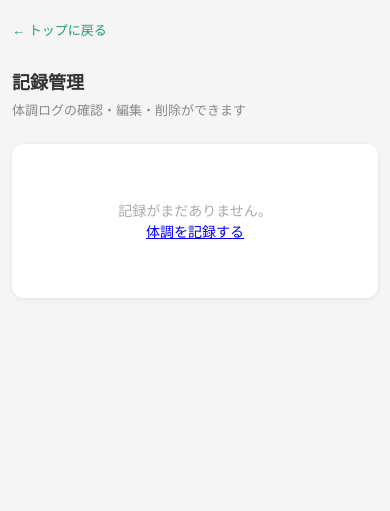
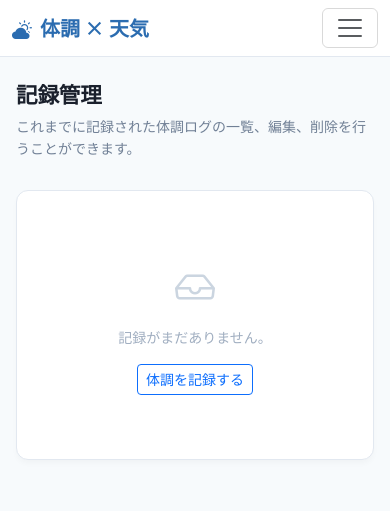
Before and after one commit to ks0227/health-weather-app, a Flask app: page /records in a window 390 px wide. Shown: the top 511 px of the page. Run offline with Flask 3, Linux system fonts and the light colour scheme.

Commit message:
fix : デザインをトップページと統合

```diff
--- a/templates/records.html
+++ b/templates/records.html
@@ -3,166 +3,233 @@
   <head>
     <meta charset="UTF-8" />
     <meta name="viewport" content="width=device-width, initial-scale=1.0" />
-    <title>記録管理</title>
+    <title>記録管理 - 体調 × 天気 分析システム</title>
+    <!-- Bootstrap 5 & Icons -->
     <link
-      href="https://fonts.googleapis.com/css2?family=M+PLUS+1p:wght@400;500;700&display=swap"
+      href="https://cdn.jsdelivr.net/npm/bootstrap@5.3.0/dist/css/bootstrap.min.css"
+      rel="stylesheet"
+    />
+    <link
+      href="https://cdn.jsdelivr.net/npm/bootstrap-icons@1.11.0/font/bootstrap-icons.css"
+      rel="stylesheet"
+    />
+    <!-- 統一フォント Noto Sans JP -->
+    <link
+      href="https://fonts.googleapis.com/css2?family=Noto+Sans+JP:wght@400;500;700&display=swap"
       rel="stylesheet"
     />
     <style>
-      * {
-        box-sizing: border-box;
-        margin: 0;
-        padding: 0;
+      :root {
+        --primary-color: #2b6cb0; /* ダークブルー */
+        --primary-hover: #1e4e80;
+        --primary-light: rgba(43, 108, 176, 0.08);
+        --accent-color: #319795; /* ティールブルー */
+        --bg-light: #f7fafc; /* クリーンな背景 */
+        --text-dark: #2d3748;
+        --border-color: #e2e8f0;
       }
 
       body {
-        font-family: "M PLUS 1p", sans-serif;
-        background: #f5f5f5;
-        padding: 24px;
-        padding-bottom: 40px;
-        color: #333;
+        font-family: "Noto Sans JP", sans-serif;
+        background: var(--bg-light);
+        color: var(--text-dark);
+        padding-bottom: 60px;
+      }
+
+      /* ナビバー（共通デザイン） */
+      .navbar {
+        background: #ffffff !important;
+        border-bottom: 1px solid var(--border-color);
+        margin-bottom: 40px;
+      }
+      .navbar-brand {
+        font-weight: 700;
+        color: var(--primary-color) !important;
+      }
+      .nav-link {
+        color: #4a5568 !important;
+        font-weight: 500;
+        transition: color 0.2s;
+      }
+      .nav-link:hover {
+        color: var(--primary-color) !important;
+      }
+
+      /* メインコンテナ */
+      .content-container {
+        max-width: 960px;
+        margin: 0 auto;
+        padding: 0 16px;
       }
 
       h1 {
-        font-size: 22px;
-        margin-bottom: 4px;
+        font-size: 1.5rem;
+        font-weight: 700;
+        color: #1a202c;
+        margin-bottom: 8px;
+        letter-spacing: -0.01em;
       }
       .subtitle {
-        color: #888;
-        font-size: 13px;
-        margin-bottom: 24px;
+        color: #718096;
+        font-size: 0.875rem;
+        margin-bottom: 30px;
+        line-height: 1.6;
       }
 
-      .card {
-        background: #fff;
+      /* フラッシュメッセージ */
+      .flash {
+        border-radius: 8px;
+        padding: 14px 16px;
+        font-size: 0.9rem;
+        font-weight: 500;
+        margin-bottom: 24px;
+        display: flex;
+        align-items: center;
+        gap: 10px;
+        line-height: 1.5;
+        border: 1px solid transparent;
+      }
+      .flash-success {
+        background: #f0fff4;
+        color: #276749;
+        border-color: #c6f6d5;
+      }
+      .flash-error {
+        background: #fff5f5;
+        color: #9b2c2c;
+        border-color: #fed7d7;
+      }
+
+      /* ===== テーブル（PC用カード） ===== */
+      .table-card {
+        background: #ffffff;
+        border: 1px solid var(--border-color);
         border-radius: 12px;
         padding: 24px;
-        box-shadow: 0 1px 4px rgba(0, 0, 0, 0.08);
-        margin-bottom: 24px;
+        box-shadow: 0 4px 6px -1px rgba(0, 0, 0, 0.03);
+        overflow-x: auto;
+      }
+      .table {
+        margin-bottom: 0;
+        font-size: 14px;
+        vertical-align: middle;
+      }
+      .table th {
+        font-weight: 700;
+        color: #4a5568;
+        background-color: var(--bg-light);
+        border-bottom: 2px solid var(--border-color);
+        padding: 12px;
+      }
+      .table td {
+        padding: 14px 12px;
+        border-bottom: 1px solid var(--border-color);
+        color: #2d3748;
       }
 
-      /* ===== テーブル（PC） ===== */
-      table {
-        width: 100%;
-        border-collapse: collapse;
-        font-size: 14px;
+      .mood-badge {
+        display: inline-flex;
+        align-items: center;
+        gap: 6px;
       }
-      th {
-        text-align: left;
-        padding: 10px 12px;
-        background: #f5f5f5;
-        color: #888;
-        font-weight: 500;
-        border-bottom: 1px solid #e0e0e0;
+      .mood-emoji {
+        font-size: 1.3rem;
       }
-      td {
-        padding: 12px;
-        border-bottom: 1px solid #f0f0f0;
-        vertical-align: middle;
-      }
-      tr:last-child td {
-        border-bottom: none;
-      }
-      tr:hover td {
-        background: #fafafa;
+      .mood-num {
+        font-size: 11px;
+        font-weight: 700;
+        color: #a0aec0;
       }
 
-      .mood {
-        display: inline-block;
-        width: 28px;
-        height: 28px;
-        border-radius: 50%;
-        text-align: center;
-        line-height: 28px;
-        font-size: 16px;
+      /* アクションボタン */
+      .btn-action {
+        padding: 6px 14px;
+        border-radius: 6px;
+        font-size: 12px;
+        font-weight: 700;
+        transition: all 0.15s;
+        display: inline-flex;
+        align-items: center;
+        gap: 4px;
+        border: none;
+      }
+      .btn-action-edit {
+        background: var(--primary-light);
+        color: var(--primary-color);
+      }
+      .btn-action-edit:hover {
+        background: var(--primary-color);
+        color: #ffffff;
+      }
+      .btn-action-delete {
+        background: #fff5f5;
+        color: #e53e3e;
+      }
+      .btn-action-delete:hover {
+        background: #e53e3e;
+        color: #ffffff;
       }
 
-      .btn {
-        padding: 6px 14px;
-        border-radius: 6px;
-        border: none;
-        font-size: 12px;
-        cursor: pointer;
-        text-decoration: none;
-        display: inline-block;
-        -webkit-tap-highlight-color: transparent;
-      }
-      .btn-edit {
-        background: #e3f2fd;
-        color: #1565c0;
-        margin-right: 6px;
-      }
-      .btn-edit:hover {
-        background: #bbdefb;
-      }
-      .btn-delete {
-        background: #fce4ec;
-        color: #c62828;
-      }
-      .btn-delete:hover {
-        background: #f8bbd0;
-      }
-
-      /* ===== カード形式（スマホ） ===== */
+      /* ===== スマホ専用ログカード ===== */
       .log-card {
         display: none;
-        background: #fff;
+        background: #ffffff;
+        border: 1px solid var(--border-color);
         border-radius: 12px;
         padding: 16px;
-        box-shadow: 0 1px 4px rgba(0, 0, 0, 0.08);
+        box-shadow: 0 4px 6px -1px rgba(0, 0, 0, 0.03);
         margin-bottom: 12px;
       }
       .log-card-header {
         display: flex;
         align-items: center;
         justify-content: space-between;
-        margin-bottom: 10px;
+        margin-bottom: 12px;
+        border-bottom: 1px solid var(--border-color);
+        padding-bottom: 8px;
       }
       .log-card-date {
         font-size: 14px;
-        font-weight: 600;
-        color: #333;
-      }
-      .log-card-mood {
-        font-size: 24px;
+        font-weight: 700;
+        color: #1a202c;
       }
       .log-card-body {
         font-size: 13px;
-        color: #666;
+        color: #4a5568;
         line-height: 1.8;
-        margin-bottom: 12px;
+        margin-bottom: 14px;
       }
       .log-card-body span {
-        color: #333;
-        font-weight: 500;
+        color: #1a202c;
+        font-weight: 700;
       }
       .log-card-actions {
         display: flex;
         gap: 8px;
       }
-      .log-card-actions .btn {
+      .log-card-actions .btn-action {
         flex: 1;
-        text-align: center;
+        justify-content: center;
         padding: 10px;
         font-size: 13px;
         border-radius: 8px;
       }
 
-      /* フラッシュ */
-      .flash {
-        background: #e8f5e9;
-        border-radius: 10px;
-        padding: 14px 16px;
-        color: #2e7d32;
+      /* 空データ表示 */
+      .empty-state {
+        text-align: center;
+        color: #a0aec0;
+        padding: 48px;
         font-size: 14px;
-        margin-bottom: 20px;
       }
-      .flash-error {
-        background: #fce4ec;
-        color: #c62828;
+      .empty-state i {
+        font-size: 2.5rem;
+        color: #cbd5e0;
+        margin-bottom: 12px;
+        display: block;
       }
 
-      /* モーダル */
+      /* ===== 編集モーダル ===== */
       .modal-overlay {
         display: none;
         position: fixed;
@@ -235,106 +313,145 @@
       .mood-group label {
         flex: 1;
         text-align: center;
-        padding: 12px 0;
+        padding: 10px 0;
         border-radius: 8px;
-        border: 1.5px solid #e0e0e0;
+        border: 1.5px solid var(--border-color);
         cursor: pointer;
         font-size: 20px;
-        -webkit-tap-highlight-color: transparent;
+        background: #ffffff;
+        transition: all 0.15s;
       }
       .mood-group input[type="radio"]:checked + label {
-        border-color: #1d9e75;
-        background: #e8f5e9;
+        border-color: var(--primary-color);
+        background: var(--primary-light);
       }
 
+      /* モーダルボタン */
       .modal-actions {
         display: flex;
         gap: 10px;
-        margin-top: 20px;
+        margin-top: 24px;
       }
       .btn-save {
         flex: 1;
-        padding: 14px;
-        background: #1d9e75;
-        color: #fff;
+        padding: 12px;
+        background: var(--primary-color);
+        color: #ffffff;
         border: none;
         border-radius: 8px;
-        font-size: 15px;
+        font-size: 14px;
+        font-weight: 700;
         cursor: pointer;
+        transition: background 0.15s;
       }
       .btn-save:hover {
-        background: #0f6e56;
+        background: var(--primary-hover);
       }
       .btn-cancel {
         flex: 1;
-        padding: 14px;
-        background: #f5f5f5;
-        color: #666;
-        border: none;
+        padding: 12px;
+        background: var(--bg-light);
+        color: #4a5568;
+        border: 1px solid var(--border-color);
         border-radius: 8px;
-        font-size: 15px;
+        font-size: 14px;
+        font-weight: 500;
         cursor: pointer;
+        transition: background 0.15s;
+      }
+      .btn-cancel:hover {
+        background: #edf2f7;
       }
 
-      .nav {
-        margin-bottom: 20px;
+      /* ===== スマホビューポート切り替え ===== */
+      @media (max-width: 768px) {
+        body {
+          padding-bottom: 40px;
         }
-      .nav a {
-        color: #1d9e75;
-        text-decoration: none;
-        font-size: 13px;
-        padding: 8px 0;
-        display: inline-block;
+        .navbar {
+          margin-bottom: 24px;
         }
-      .empty {
-        text-align: center;
-        color: #aaa;
-        padding: 40px;
-        font-size: 14px;
+        /* テーブルを非表示 */
+        .table-card {
+          display: none;
         }
-
-      /* ===== スマホ切り替え ===== */
-      @media (max-width: 600px) {
-        body {
-          padding: 12px;
+        /* カードを表示 */
+        .log-card {
+          display: block;
         }
         h1 {
-          font-size: 18px;
-        }
-
-        /* テーブルを非表示 */
-        .card {
-          display: none;
-        }
-
-        /* カード形式を表示 */
-        .log-card {
-          display: block;
+          font-size: 1.35rem;
         }
       }
     </style>
   </head>
   <body>
-    <div class="nav"><a href="/">← トップに戻る</a></div>
+    <!-- ナビバー（他画面と共通） -->
+    <nav class="navbar navbar-expand-lg navbar-light sticky-top">
+      <div class="container">
+        <a class="navbar-brand" href="/">
+          <i class="bi bi-cloud-sun-fill me-2"></i>体調 × 天気
+        </a>
+        <button
+          class="navbar-toggler"
+          type="button"
+          data-bs-toggle="collapse"
+          data-bs-target="#navbarNav"
+        >
+          <span class="navbar-toggler-icon"></span>
+        </button>
+        <div class="collapse navbar-collapse" id="navbarNav">
+          <ul class="navbar-nav ms-auto">
+            <li class="nav-item">
+              <a class="nav-link" href="/log"
+                ><i class="bi bi-pencil-square me-1"></i>記録</a
+              >
+            </li>
+            <li class="nav-item">
+              <a class="nav-link" href="/dashboard"
+                ><i class="bi bi-bar-chart-line-fill me-1"></i>ダッシュボード</a
+              >
+            </li>
+            <li class="nav-item">
+              <a class="nav-link active" href="/records"
+                ><i class="bi bi-folder2-open me-1"></i>管理</a
+              >
+            </li>
+          </ul>
+        </div>
+      </div>
+    </nav>
+
+    <!-- メインコンテンツ -->
+    <div class="content-container">
       <h1>記録管理</h1>
-    <p class="subtitle">体調ログの確認・編集・削除ができます</p>
+      <p class="subtitle">
+        これまでに記録された体調ログの一覧、編集、削除を行うことができます。
+      </p>
 
+      <!-- フラッシュメッセージ（成功・エラーのデザイン統合） -->
       {% with messages = get_flashed_messages(with_categories=true) %} {% for
       category, message in messages %}
-    <div class="flash {% if category == 'error' %}flash-error{% endif %}">
-      {{ "✓" if category != "error" else "⚠️" }} {{ message }}
+      <div
+        class="flash {% if category == 'error' %}flash-error{% else %}flash-success{% endif %}"
+      >
+        {% if category == 'error' %}
+        <i class="bi bi-exclamation-triangle-fill"></i>
+        {% else %}
+        <i class="bi bi-check-circle-fill"></i>
+        {% endif %} {{ message }}
       </div>
       {% endfor %} {% endwith %}
 
-    <!-- PC：テーブル形式 -->
-    <div class="card">
+      <!-- PC用：テーブル表示 -->
+      <div class="table-card">
         {% if logs %}
-      <table>
+        <table class="table">
           <thead>
             <tr>
               <th>日付</th>
               <th>気分</th>
-            <th>睡眠</th>
+              <th>睡眠時間</th>
               <th>症状</th>
               <th>メモ</th>
               <th>操作</th>
@@ -367,15 +484,17 @@
                     {{ (log.note or "")|tojson }}
                   )'
                 >
-                編集
+                  <i class="bi bi-pencil-fill"></i>編集
                 </button>
                 <form
                   method="POST"
                   action="/records/{{ log.id }}/delete"
                   style="display: inline"
-                onsubmit="return confirm('削除しますか？');"
+                  onsubmit="return confirm('本当にこのデータを削除しますか？');"
                 >
-                <button type="submit" class="btn btn-delete">削除</button>
+                  <button type="submit" class="btn-action btn-action-delete">
+                    <i class="bi bi-trash-fill"></i>削除
+                  </button>
                 </form>
               </td>
             </tr>
@@ -383,57 +502,73 @@
           </tbody>
         </table>
         {% else %}
-      <div class="empty">
-        記録がまだありません。<br /><a href="/log">体調を記録する</a>
+        <div class="empty-state">
+          <i class="bi bi-inbox"></i>
+          記録がまだありません。<br />
+          <a href="/log" class="btn btn-sm btn-outline-primary mt-3"
+            >体調を記録する</a
+          >
         </div>
         {% endif %}
       </div>
 
-    <!-- スマホ：カード形式 -->
+      <!-- スマホ用：カード表示 -->
       {% if logs %} {% for log in logs %}
       <div class="log-card">
         <div class="log-card-header">
           <div class="log-card-date">{{ log.date }}</div>
-        <div class="log-card-mood">
-          {{ ["😞","😕","😐","🙂","😄"][log.mood_score - 1] }}
-          <span style="font-size: 14px; color: #888; margin-left: 4px"
-            >{{ log.mood_score }}</span
+          <div class="mood-badge">
+            <span class="mood-emoji"
+              >{{ ["😞","😕","😐","🙂","😄"][log.mood_score - 1] }}</span
             >
+            <span class="mood-num">{{ log.mood_score }}</span>
           </div>
         </div>
         <div class="log-card-body">
-        睡眠: <span>{{ log.sleep_hours or "−" }}h</span>　 症状:
-        <span>{{ log.symptom or "−" }}</span><br />
+          睡眠時間: <span>{{ log.sleep_hours or "−" }} h</span><br />
+          症状: <span>{{ log.symptom or "−" }}</span><br />
           メモ: <span>{{ log.note or "−" }}</span>
         </div>
         <div class="log-card-actions">
           <button
-          class="btn btn-edit"
+            class="btn-action btn-action-edit"
             onclick="openEdit({{ log.id }},'{{ log.date }}',{{ log.mood_score }},'{{ log.sleep_hours or '' }}','{{ log.symptom or '' }}','{{ log.note or '' }}')"
           >
-          編集
+            <i class="bi bi-pencil-fill"></i>編集
           </button>
           <form
             method="POST"
             action="/records/{{ log.id }}/delete"
-          onsubmit="return confirm('削除しますか？');"
+            onsubmit="return confirm('本当にこのデータを削除しますか？');"
+            style="flex: 1; display: flex"
           >
-          <button type="submit" class="btn btn-delete">削除</button>
+            <button
+              type="submit"
+              class="btn-action btn-action-delete"
+              style="width: 100%"
+            >
+              <i class="bi bi-trash-fill"></i>削除
+            </button>
           </form>
         </div>
       </div>
       {% endfor %} {% else %}
       <div class="log-card">
-      <div class="empty">
-        記録がまだありません。<br /><a href="/log">体調を記録する</a>
+        <div class="empty-state">
+          <i class="bi bi-inbox"></i>
+          記録がまだありません。<br />
+          <a href="/log" class="btn btn-sm btn-outline-primary mt-3"
+            >体調を記録する</a
+          >
         </div>
       </div>
       {% endif %}
+    </div>
 
-    <!-- 編集モーダル -->
+    <!-- 編集モーダル（ポップアップ） -->
     <div class="modal-overlay" id="modal">
-      <div class="modal">
-        <h2>記録を編集する</h2>
+      <div class="edit-modal">
+        <h2><i class="bi bi-pencil-square text-primary"></i>記録を編集する</h2>
         <form method="POST" id="edit-form" action="">
           <div class="field">
             <label>日付</label>
@@ -479,7 +614,9 @@
           </div>
 
           <div class="modal-actions">
-            <button type="submit" class="btn-save">保存する</button>
+            <button type="submit" class="btn-save">
+              <i class="bi bi-check2"></i> 保存する
+            </button>
             <button type="button" class="btn-cancel" onclick="closeModal()">
               キャンセル
             </button>
```
Also changed, not shown: other parts of templates/records.html (+38 -25 lines). Lines whose indentation alone changed are shown as unchanged.
